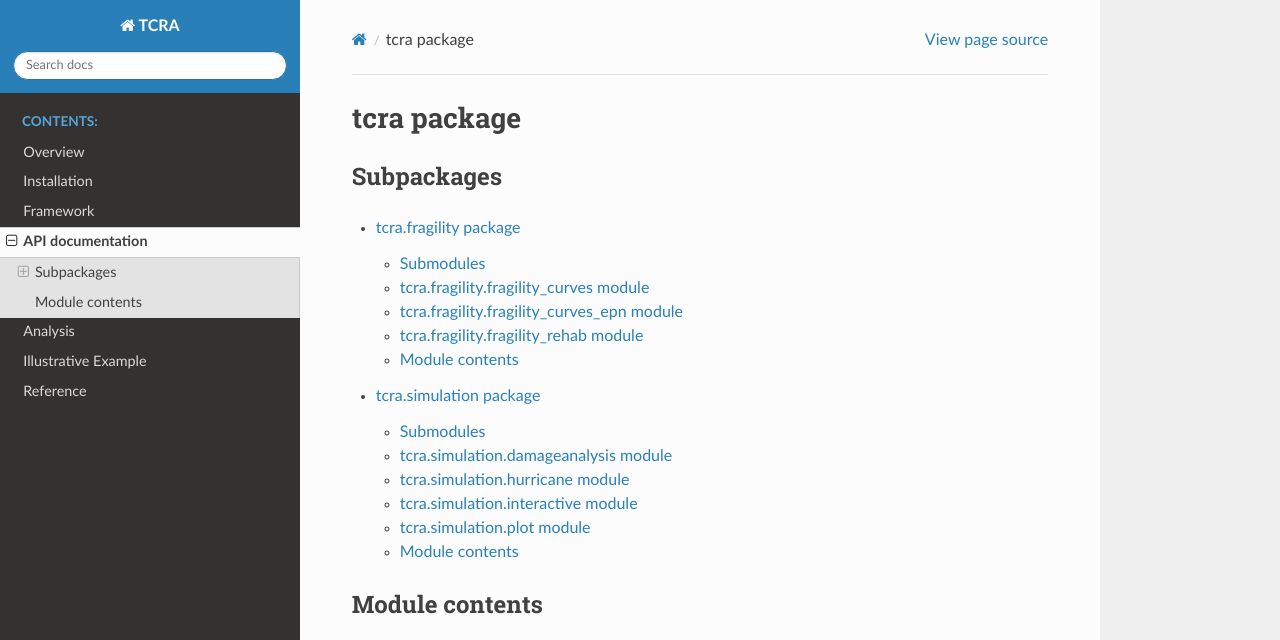
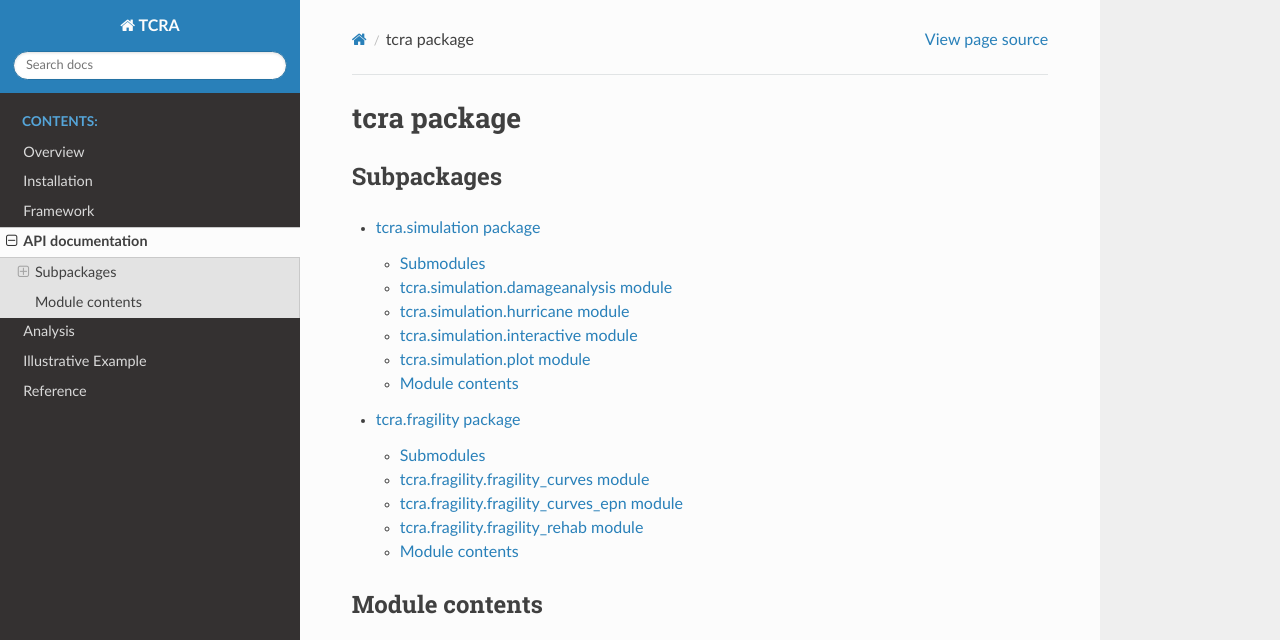
Before and after one commit to rxm562/TCRA, a Sphinx documentation site: the page built from docs/source/apidocs/tcra.rst, in a window 1280 px wide and 933 px high, cut to the strip 0-640 px from the top of the window. Built offline with Sphinx 7.4.7 and the Read the Docs theme 2.0.0, drawn with Linux system fonts in a browser that asks for light colours; pages that are not in the unit, such as notebooks, are missing from menus.

```diff
--- a/docs/source/apidocs/tcra.rst
+++ b/docs/source/apidocs/tcra.rst
@@ -6,8 +6,8 @@ Subpackages
 
 .. toctree::
 
+    tcra.simulation
     tcra.fragility
-    tcra.simulation
 
 Module contents
 ---------------
```
